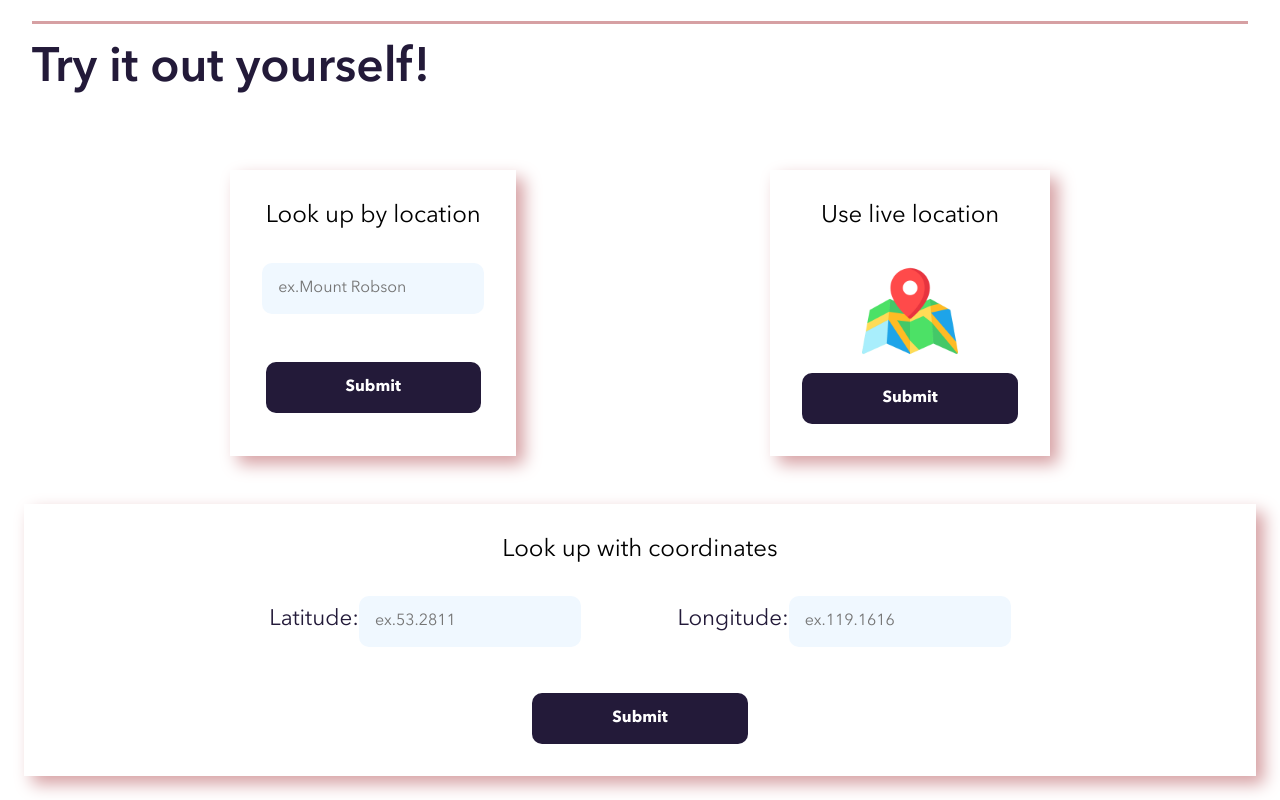
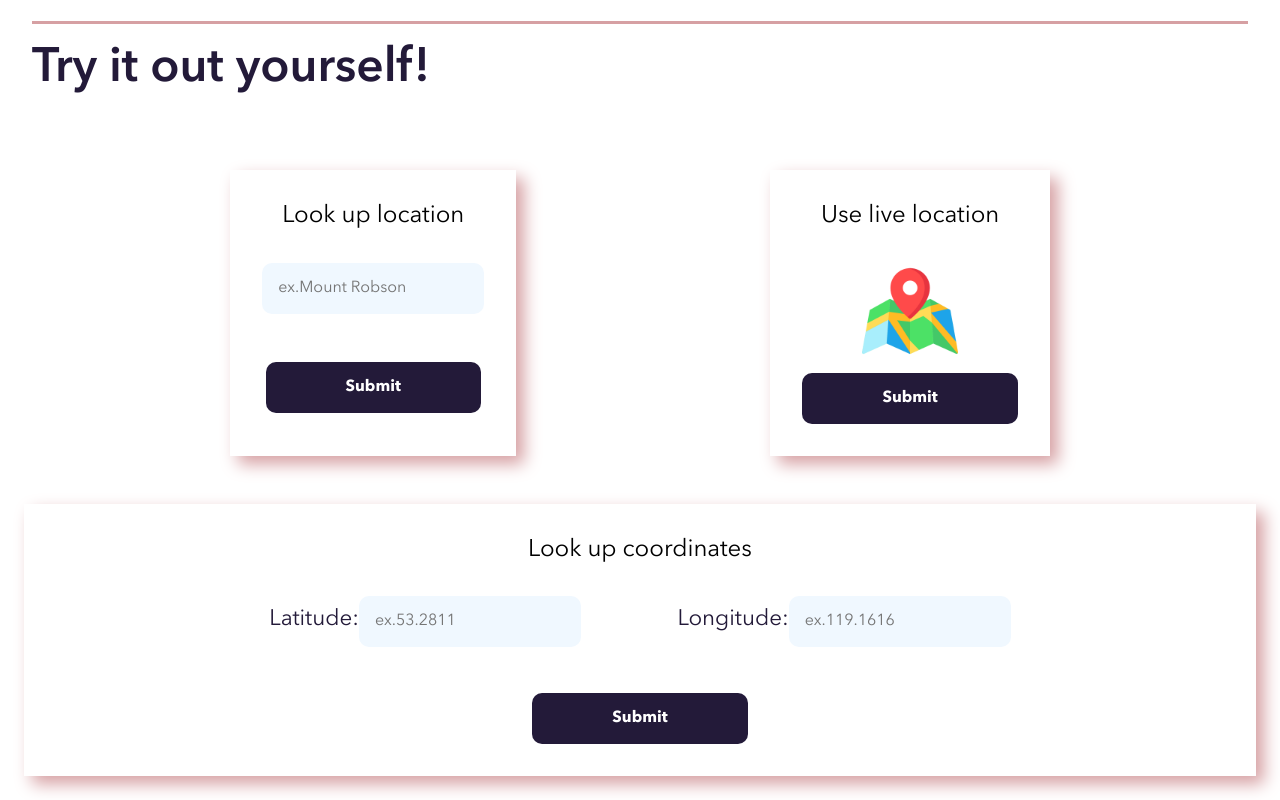
Before and after one commit to SageJonathan/solarwatch_client, a React (Vite) app: page / in a window 1280 px wide. Shown: the part 949-1749 px from the top of the page. Built offline with nearby package versions, Linux system fonts and the light colour scheme; no server answers.

Commit message:
edit promt for better UI

```diff
--- a/src/components/SearchAdv/SearchAdv.jsx
+++ b/src/components/SearchAdv/SearchAdv.jsx
@@ -47,7 +47,7 @@ function SearchAdv() {
     <>
       <div className="search">
         <form className="search__form" onSubmit={handleFormSubmit}>
-          <p className="search__prompt">Look up with coordinates</p>
+          <p className="search__prompt">Look up coordinates</p>
           <div className="search__container search__container--adv">
             <div className="latitude">
               <label className="search__label">Latitude:</label>
--- a/src/components/SearchLocal/SearchLocal.jsx
+++ b/src/components/SearchLocal/SearchLocal.jsx
@@ -52,7 +52,7 @@ function SearchLocal() {
     <>
       <div className="search">
         <form className="search__form" onSubmit={handleFormSubmit}>
-          <p className="search__prompt">Look up by location</p>
+          <p className="search__prompt">Look up location</p>
           <div className="search__input-group">
             <label className="search__label"></label>
             <input
```
